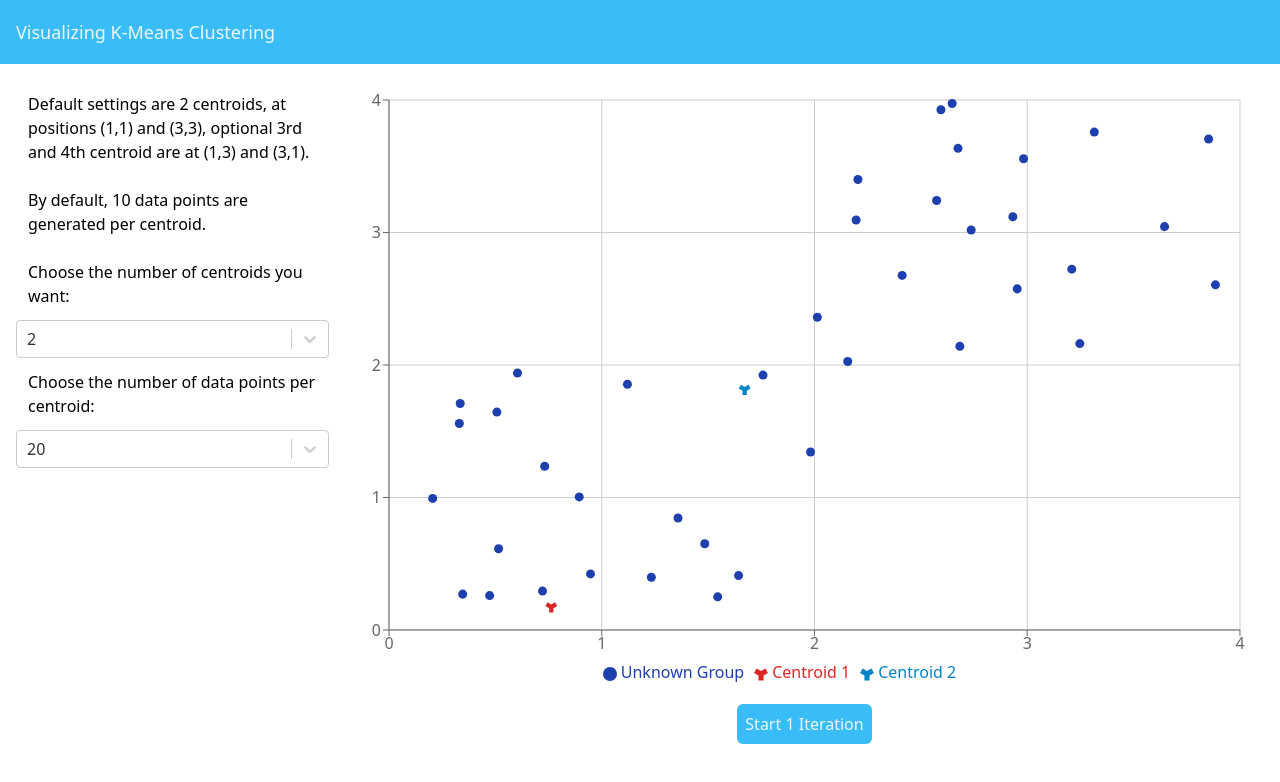
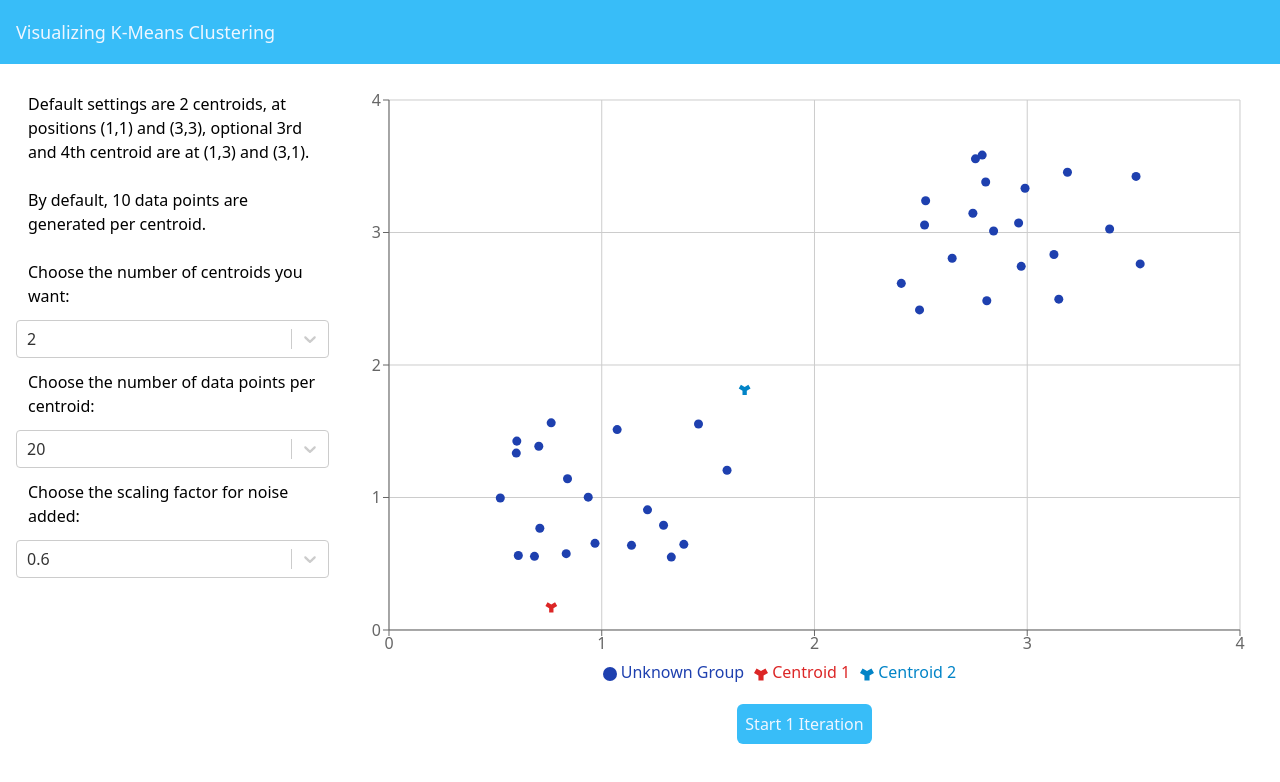
Before and after one commit to Yuheng3107/machine-learning-algorithms-viz, a React (Vite) app: page / in a window 1280 px wide. Shown: the top 782 px of the page. Built offline with nearby package versions, Linux system fonts and the light colour scheme.

Commit message:
Removed deps on centroids and improved interactivity

```diff
--- a/src/components/KMeansVisualization.tsx
+++ b/src/components/KMeansVisualization.tsx
@@ -4,6 +4,13 @@ import SettingsForm from "./SettingsForm";
 import { useEffect, useState } from "react";
 import { RotatingLines } from "react-loader-spinner";
 
+// to remove dependency on centroids
+const centroidPositions = [
+  { x: 1, y: 1 },
+  { x: 3, y: 3 },
+  { x: 1, y: 3 },
+  { x: 3, y: 1 },
+];
 export default function KMeansVisualization() {
   // this stores the points corresponding to each centroid
   // points[i][j] stores the jth point of the ith centroid, starting index from 0
@@ -22,6 +29,8 @@ export default function KMeansVisualization() {
   const [count, setCount] = useState<number>(-1);
   // dataPointsPerCentroid stores how many data points we want per centroid
   const [dataPointsPerCentroid, setDataPointsPerCentroid] = useState(20);
+  // scaling factor
+  const [noiseScaleFactor, setNoiseScaleFactor] = useState(0.6);
 
   const generateCentroids = () => {
     // function to generate centroids
@@ -37,24 +46,21 @@ export default function KMeansVisualization() {
 
   // this hook is used for data generation
   useEffect(() => {
+    // when settings change we want to rerun the data generation
+
     // generate centroids depending on centroid count
     generateCentroids();
     // after centroids are generated, data will automatically update, as we add a hook for it
-
+    generateData();
     // need to set points
     const pointsArray = [];
     for (let i = 0; i < centroidCount; i++) {
       pointsArray.push([]);
     }
     setPoints(pointsArray);
-  }, [centroidCount]);
+  }, [centroidCount, dataPointsPerCentroid, noiseScaleFactor]);
 
-  // this hook is used to generate new noisy data everytime the centroids changes
-  useEffect(() => {
-    // generate the data by adding noise to predefined centroids, putting 10 data points for each centroid
-    generateData();
-  }, [centroids]);
-
+  // this hook is used for generating the centroids
   useEffect(() => {
     // after we are done generating the data (when noisyPoints changes), we start pick random values for the centroids,
     // and use k means clustering to find the centroids
@@ -118,20 +124,6 @@ export default function KMeansVisualization() {
     setTimeout(() => setCount(count + 1), 100);
   }, [count]);
 
-  // this hook is to react to the number of data points being updated
-  useEffect(() => {
-    // generate centroids depending on centroid count
-    generateCentroids();
-    // after centroids are generated, data will automatically update, as we add a hook for it
-
-    // need to set points
-    const pointsArray = [];
-    for (let i = 0; i < centroidCount; i++) {
-      pointsArray.push([]);
-    }
-    setPoints(pointsArray);
-  }, [dataPointsPerCentroid]);
-
   const getDistanceFromCentroid = (point: Point, centroid: Point) => {
     // helper function to calculate distance
     const x = point.x - centroid.x;
@@ -152,12 +144,7 @@ export default function KMeansVisualization() {
     // we set count to 0 to start the loop that will break once we have iterated through all the points
     setCount(0);
   };
-
   const generateData = () => {
-    // check whether we already have the prerequisite length
-    if (noisyPoints.length === centroidCount * dataPointsPerCentroid) return;
-    console.log(centroids);
-    console.log(centroidCount);
     // function adds noise to both centroids to generate n data points for each centroid
     let noisyPointsArray: Point[] = [];
     for (let i = 0; i < centroidCount; i++) {
@@ -169,11 +156,11 @@ export default function KMeansVisualization() {
         while (x < 0 || y < 0 || x > 4 || y > 4) {
           // noise added allows points to be +-1 from centroid
           Math.random() > 0.5
-            ? (x = centroids[i].x + Math.random())
-            : (x = centroids[i].x - Math.random());
+            ? (x = centroidPositions[i].x + Math.random() * noiseScaleFactor)
+            : (x = centroidPositions[i].x - Math.random() * noiseScaleFactor);
           Math.random() > 0.5
-            ? (y = centroids[i].y + Math.random())
-            : (y = centroids[i].y - Math.random());
+            ? (y = centroidPositions[i].y + Math.random() * noiseScaleFactor)
+            : (y = centroidPositions[i].y - Math.random() * noiseScaleFactor);
         }
 
         return { x, y };
@@ -191,6 +178,7 @@ export default function KMeansVisualization() {
             <SettingsForm
               setCentroidCount={setCentroidCount}
               setDataPointsPerCentroid={setDataPointsPerCentroid}
+              setNoiseScaleFactor={setNoiseScaleFactor}
               isDisabled={count !== -1}
             ></SettingsForm>
           </div>
@@ -226,6 +214,7 @@ export default function KMeansVisualization() {
         <SettingsForm
           setCentroidCount={setCentroidCount}
           setDataPointsPerCentroid={setDataPointsPerCentroid}
+          setNoiseScaleFactor={setNoiseScaleFactor}
           isDisabled={count !== -1}
         ></SettingsForm>
       </div>
--- a/src/components/SettingsForm.tsx
+++ b/src/components/SettingsForm.tsx
@@ -10,13 +10,25 @@ const dataPointsOptions = Array.from({ length: 6 }, (_, i) => ({
   label: String(15 + i * 5),
 }));
 
+const noiseScalingFactorOptions = Array.from({ length: 6 }, (_, i) => ({
+  value: String(roundToNearestDp(0.2 + i * 0.2)),
+  label: String(roundToNearestDp(0.2 + i * 0.2)),
+}));
+
+// to fix floating point no issue
+function roundToNearestDp(num: number) {
+  return Math.round(num * 10) / 10;
+}
+
 export default function SettingsForm({
   setCentroidCount,
   setDataPointsPerCentroid,
+  setNoiseScaleFactor,
   isDisabled,
 }: {
   setCentroidCount: (value: number) => void;
   setDataPointsPerCentroid: (value: number) => void;
+  setNoiseScaleFactor: (value: number) => void;
   isDisabled: boolean;
 }) {
   return (
@@ -48,6 +60,15 @@ export default function SettingsForm({
         }}
         isDisabled={isDisabled}
       ></Select>
+      <h2 className="p-3">Choose the scaling factor for noise added:</h2>
+      <Select
+        options={noiseScalingFactorOptions}
+        defaultValue={noiseScalingFactorOptions[2]}
+        onChange={(selectedOption) => {
+          setNoiseScaleFactor(Number(selectedOption?.value));
+        }}
+        isDisabled={isDisabled}
+      ></Select>
     </div>
   );
 }
```
